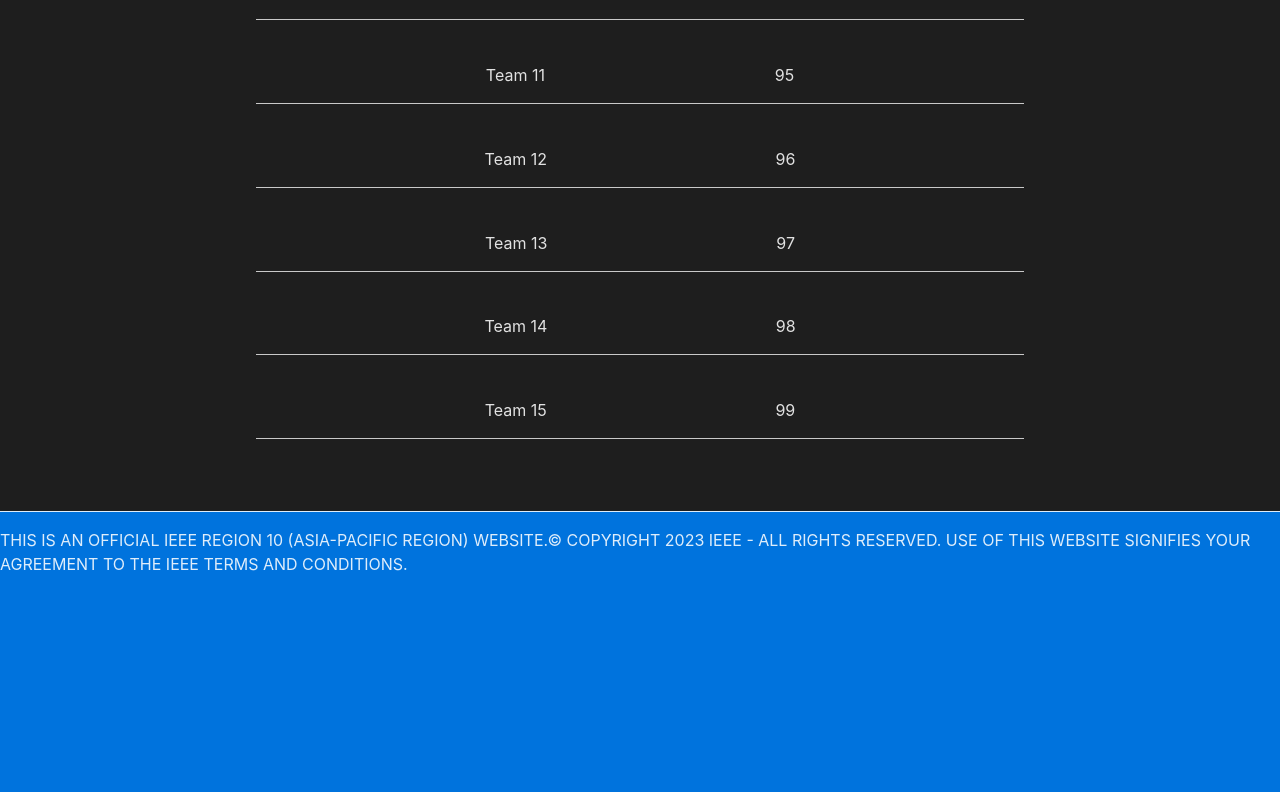
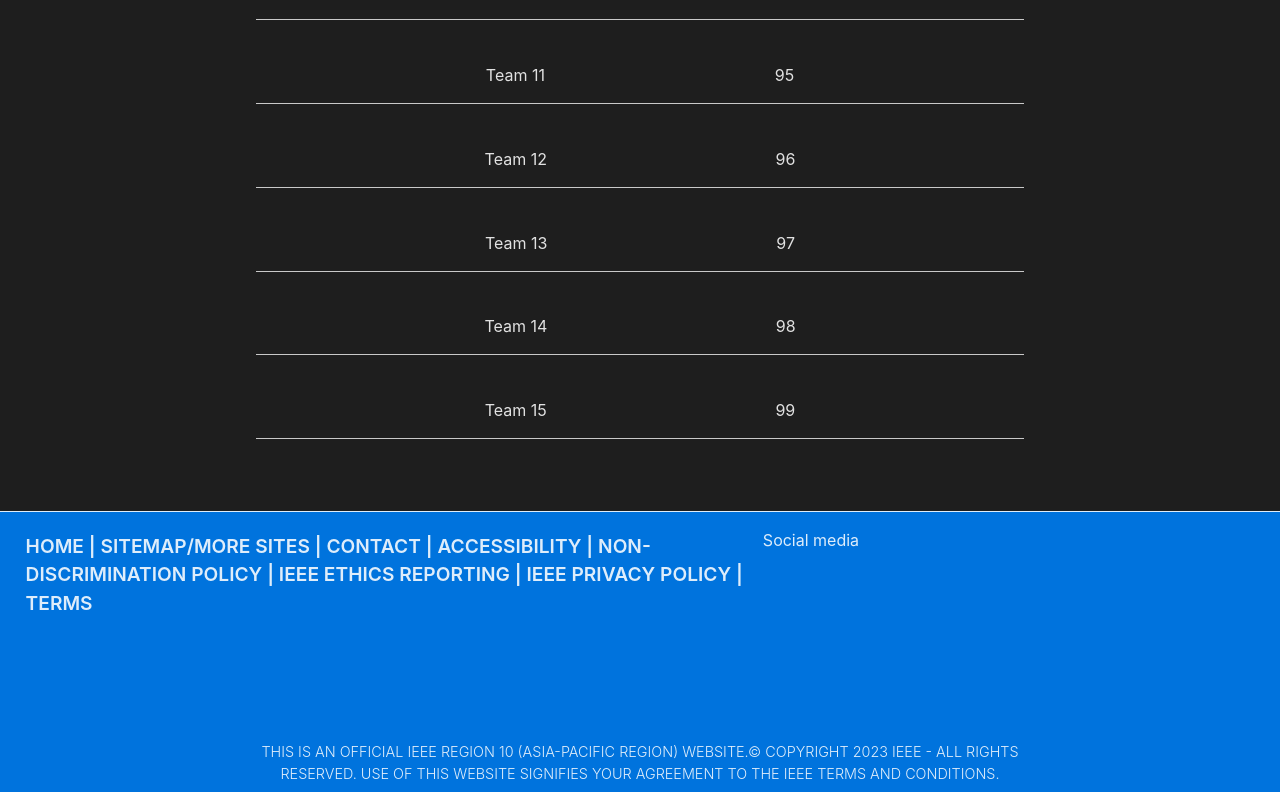
Before and after one commit to AKHIL-GIREESH/IEEE140-R10, a React (Vite) app in the folder ieee140-r10-frontend/: page / in a window 1280 px wide. Shown: the part 2110-2902 px from the top of the page. Built offline with nearby package versions, Linux system fonts and the light colour scheme.

Commit message:
Img slider

```diff
--- a/ieee140-r10-frontend/components/LandingPage/footer.jsx
+++ b/ieee140-r10-frontend/components/LandingPage/footer.jsx
@@ -1,7 +1,10 @@
 const Footer = () => {
     return(
         <div style={{height:"35vh",width:"100%",borderTop:"0.5px solid",backgroundColor:"#0073DD"}}>
-           <p>{`THIS IS AN OFFICIAL IEEE REGION 10 (ASIA-PACIFIC REGION) WEBSITE.© COPYRIGHT 2023 IEEE - ALL RIGHTS RESERVED. USE OF THIS WEBSITE SIGNIFIES YOUR AGREEMENT TO THE IEEE TERMS AND CONDITIONS.`}</p>
+            <div style={{marginLeft:"2%",width:"96%",display:"flex"}}><p style={{fontSize:"1.2rem",fontWeight:"600",width:"60%"}}>HOME  |  SITEMAP/MORE SITES  |  CONTACT  |  ACCESSIBILITY  |  NON-DISCRIMINATION POLICY  |  IEEE ETHICS REPORTING  |  IEEE PRIVACY POLICY  |  TERMS</p>
+            <p>Social media</p>
+            </div>
+            <p style={{textAlign:"center",marginLeft:"20%",marginTop:"13vh",fontWeight:"300",width:"60%",fontSize:"0.9rem"}}>{`THIS IS AN OFFICIAL IEEE REGION 10 (ASIA-PACIFIC REGION) WEBSITE.© COPYRIGHT 2023 IEEE - ALL RIGHTS RESERVED. USE OF THIS WEBSITE SIGNIFIES YOUR AGREEMENT TO THE IEEE TERMS AND CONDITIONS.`}</p>
         </div>
     )
 }
```
